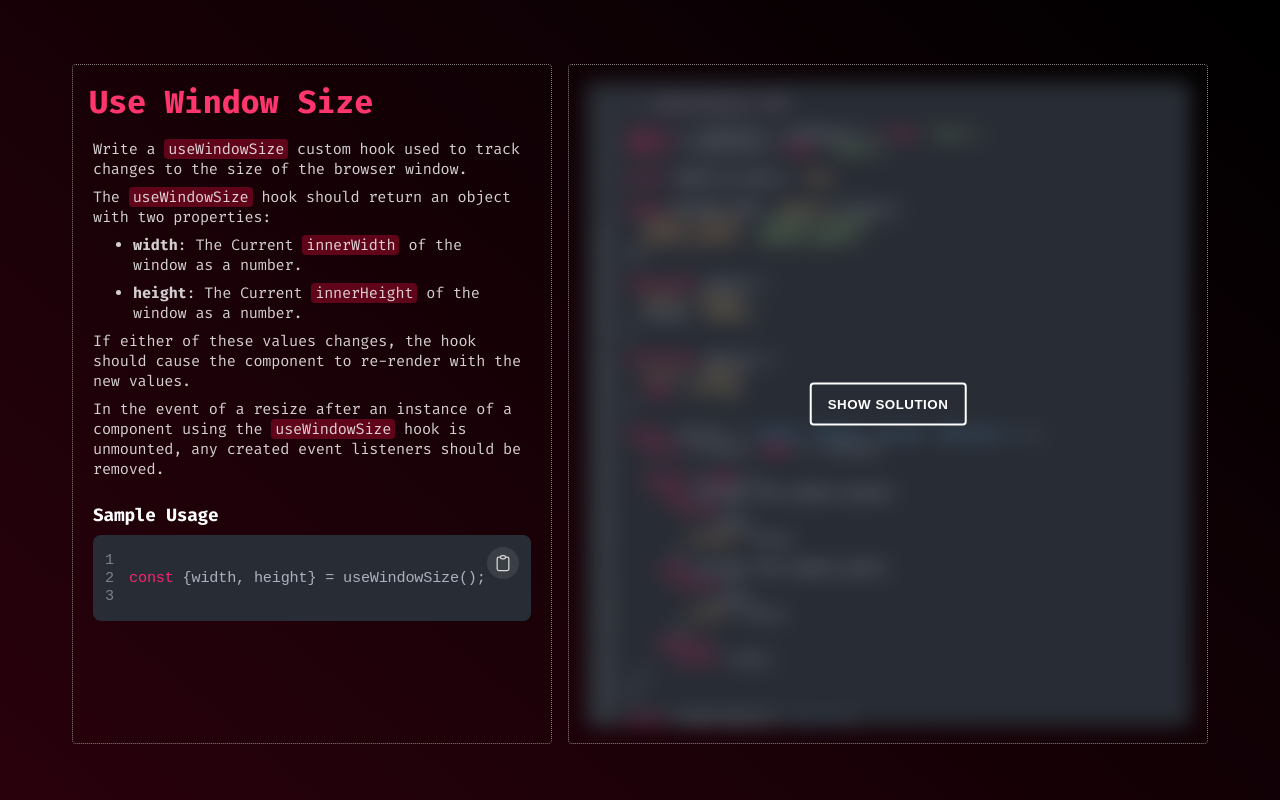
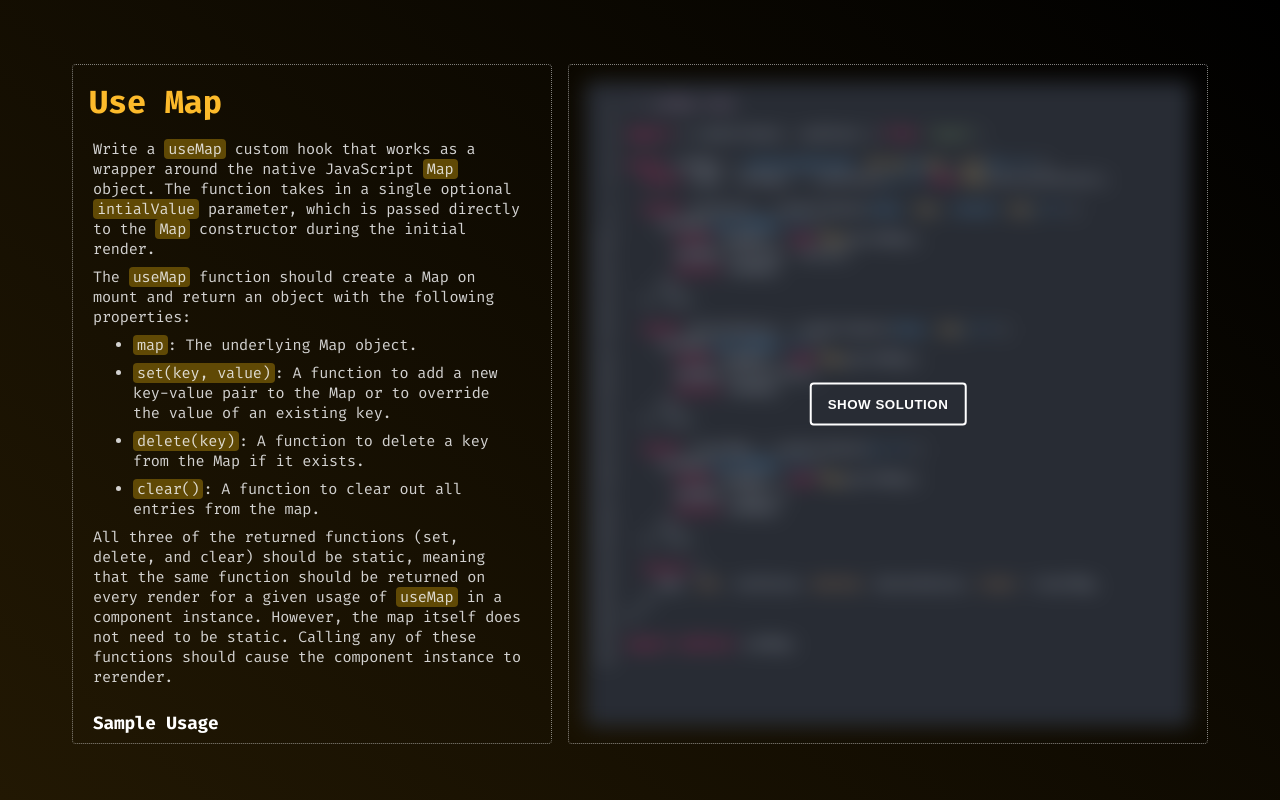
Before and after one commit to DemonDaddy22/frontend-expert, a React (Create React App) app: page / in a window 1280 px wide. Built offline with nearby package versions, Linux system fonts and the light colour scheme.

Commit message:
🚀 Implement useMap exercise (#113)
Co-authored-by: Rohan Gupta <rohan.gupta@gameskraft.com>

```diff
--- a/src/App.tsx
+++ b/src/App.tsx
@@ -1,13 +1,13 @@
 import React from 'react';
 import './App.scss';
-import UseWindowSize from './components/UseWindowSize';
+import UseMap from './components/UseMap';
 import ThemeContextProvider from './context/ThemeContext';
 
 function App() {
   return (
     <ThemeContextProvider>
       <div className='container'>
-        <UseWindowSize />
+        <UseMap />
       </div>
     </ThemeContextProvider>
   );
--- /dev/null
+++ b/src/components/UseMap/codeBlock.ts
@@ -0,0 +1,67 @@
+export const sampleUsage = `const { map, set, delete: del, clear } = useMap([
+  ['test', 123],
+  [456, 'hello world'],
+]);
+
+console.log(map.get('test')); // 123
+console.log(map.get(456)); // 'hello world'
+
+set(789, true);
+
+// After rerender:
+console.log(map.get('test')); // 123
+console.log(map.get(456)); // 'hello world'
+console.log(map.get(789)); // true
+
+del(456);
+
+// After rerender:
+console.log(map.get('test')); // 123
+console.log(map.get(456)); // undefined
+console.log(map.get(789)); // true
+
+clear();
+
+// After rerender:
+console.log(map.get('test')); // undefined
+console.log(map.get(456)); // undefined
+console.log(map.get(789)); // undefined`;
+
+export const solutionCode = `// useMap hook
+
+import { useCallback, useState } from 'react';
+
+const useMap = (initialValue?: Array<[any, any]>) => {
+  const [map, setMap] = useState(() => new Map(initialValue));
+
+  const setValue = useCallback((key: any, value: any) => {
+    setMap((prevMap) => {
+      const newMap = new Map(prevMap);
+      newMap.set(key, value);
+      return newMap;
+    });
+  }, []);
+
+  const deleteValue = useCallback((key: any) => {
+    setMap((prevMap) => {
+      const newMap = new Map(prevMap);
+      newMap.delete(key);
+      return newMap;
+    });
+  }, []);
+
+  const clearMap = useCallback(() => {
+    setMap((prevMap) => {
+      const newMap = new Map(prevMap);
+      newMap.clear();
+      return newMap;
+    });
+  }, []);
+
+  return {
+    map, set: setValue, delete: deleteValue, clear: clearMap,
+  };
+};
+
+export default useMap;
+`;
--- /dev/null
+++ b/src/components/UseMap/index.tsx
@@ -0,0 +1,65 @@
+import React from 'react';
+import classes from './styles.module.scss';
+import ProjectPage from '../ProjectPage';
+import QuestionDetails from '../QuestionDetails';
+import { PROJECT_COLORS } from '../../constants/theme';
+import CodeBlock from '../UI/CodeBlock';
+import { sampleUsage, solutionCode } from './codeBlock';
+
+const UseMap: React.FC<Props> = () => {
+  return (
+    <ProjectPage background={PROJECT_COLORS.PROJECT42.background} containerClassName={classes.pageContainer}>
+      <QuestionDetails
+        title='Use Map'
+        titleClassName={classes.questionTitle}
+        containerClassName={classes.questionDetails}
+        descriptionClassName={classes.questionDescription}>
+        <p>
+          Write a <span className={classes.questionDescriptionHighlight}>useMap</span> custom hook that works as a
+          wrapper around the native JavaScript <span className={classes.questionDescriptionHighlight}>Map</span> object.
+          The function takes in a single optional{' '}
+          <span className={classes.questionDescriptionHighlight}>intialValue</span> parameter, which is passed directly
+          to the <span className={classes.questionDescriptionHighlight}>Map</span> constructor during the initial
+          render.
+        </p>
+        <p>
+          The <span className={classes.questionDescriptionHighlight}>useMap</span> function should create a Map on mount
+          and return an object with the following properties:
+        </p>
+        <ul>
+          <li>
+            <span className={classes.questionDescriptionHighlight}>map</span>: The underlying Map object.
+          </li>
+          <li>
+            <span className={classes.questionDescriptionHighlight}>set(key, value)</span>: A function to add a new
+            key-value pair to the Map or to override the value of an existing key.
+          </li>
+          <li>
+            <span className={classes.questionDescriptionHighlight}>delete(key)</span>: A function to delete a key from
+            the Map if it exists.
+          </li>
+          <li>
+            <span className={classes.questionDescriptionHighlight}>clear()</span>: A function to clear out all entries
+            from the map.
+          </li>
+        </ul>
+        <p>
+          All three of the returned functions (set, delete, and clear) should be static, meaning that the same function
+          should be returned on every render for a given usage of{' '}
+          <span className={classes.questionDescriptionHighlight}>useMap</span> in a component instance. However, the map
+          itself does not need to be static. Calling any of these functions should cause the component instance to
+          rerender.
+        </p>
+        <div className={classes.codeWrapper}>
+          <h3 className={classes.codeBlockHeader}>Sample Usage</h3>
+          <CodeBlock codeString={sampleUsage} />
+        </div>
+      </QuestionDetails>
+      <section className={classes.solutionContainer}>
+        <CodeBlock language='typescript' codeString={solutionCode} containerClassName={classes.fullHeight} hideCode />
+      </section>
+    </ProjectPage>
+  );
+};
+
+export default UseMap;
--- /dev/null
+++ b/src/components/UseMap/styles.module.scss
@@ -0,0 +1,74 @@
+@import '../../constants/theme.scss';
+@import '../../utils/mixins.scss';
+
+.pageContainer {
+  @media screen and (min-width: 992px) {
+    overflow-y: hidden;
+  }
+}
+
+.questionDetails {
+  @media screen and (min-width: 992px) {
+    max-width: 40rem;
+    max-height: 85vh;
+    overflow-y: auto;
+  }
+}
+
+.questionDescription {
+  @include spacing (0 0.25rem);
+  word-break: break-word;
+  white-space: break-spaces;
+}
+
+.questionTitle {
+  color: $project-header-42;
+}
+
+.break {
+  @include spacing ($margin: 0.5rem 0);
+}
+
+.questionDescriptionHighlight {
+  @include spacing (0 0.25rem);
+  background-color: $project-highlight-42;
+  border-radius: 0.25rem;
+}
+
+.codeBlock {
+  @include spacing (0.5rem 0.75rem);
+  overflow-x: auto;
+  border-radius: 0.5rem;
+
+  @media screen and (min-width: 992px) {
+    @include spacing (0.75rem 1rem);
+  }
+}
+
+.codeWrapper {
+  @include spacing (0.5rem 0);
+}
+
+.codeBlockHeader {
+  @include spacing (0.5rem 0);
+  color: $white;
+}
+
+.solutionContainer {
+  @include spacing (1rem);
+  border: 1px dotted rgba($color: $white, $alpha: 0.5);
+  border-radius: 0.25rem;
+  align-self: stretch;
+  flex: 1;
+
+  @media screen and (min-width: 992px) {
+    overflow-y: auto;
+    max-width: 40rem;
+    max-height: 85vh;
+  }
+}
+
+.fullHeight {
+  @include spacing (0, 0);
+  height: 100%;
+}
--- a/src/constants/theme.scss
+++ b/src/constants/theme.scss
@@ -303,3 +303,8 @@ $project-highlight-40: #155750;
 $project-bg-41: linear-gradient(40deg, #29010C 0%, $black 100%);
 $project-header-41: #FF356E;
 $project-highlight-41: #600519;
+
+// project-42
+$project-bg-42: linear-gradient(40deg, #221803 0%, $black 100%);
+$project-header-42: #FCBA2B;
+$project-highlight-42: #604905;
--- a/src/constants/theme.ts
+++ b/src/constants/theme.ts
@@ -166,4 +166,7 @@ export const PROJECT_COLORS = {
   PROJECT41: {
     background: `linear-gradient(40deg, #29010C 0%, ${COLORS.BLACK} 100%)`,
   },
+  PROJECT42: {
+    background: `linear-gradient(40deg, #221803 0%, ${COLORS.BLACK} 100%)`,
+  },
 };
```
Also changed, not shown: src/hooks/useMap.ts (added, +35 -0 lines), src/components/UseMap/README.md (added), 1 other file (tests, documents, lock files or other folders).
